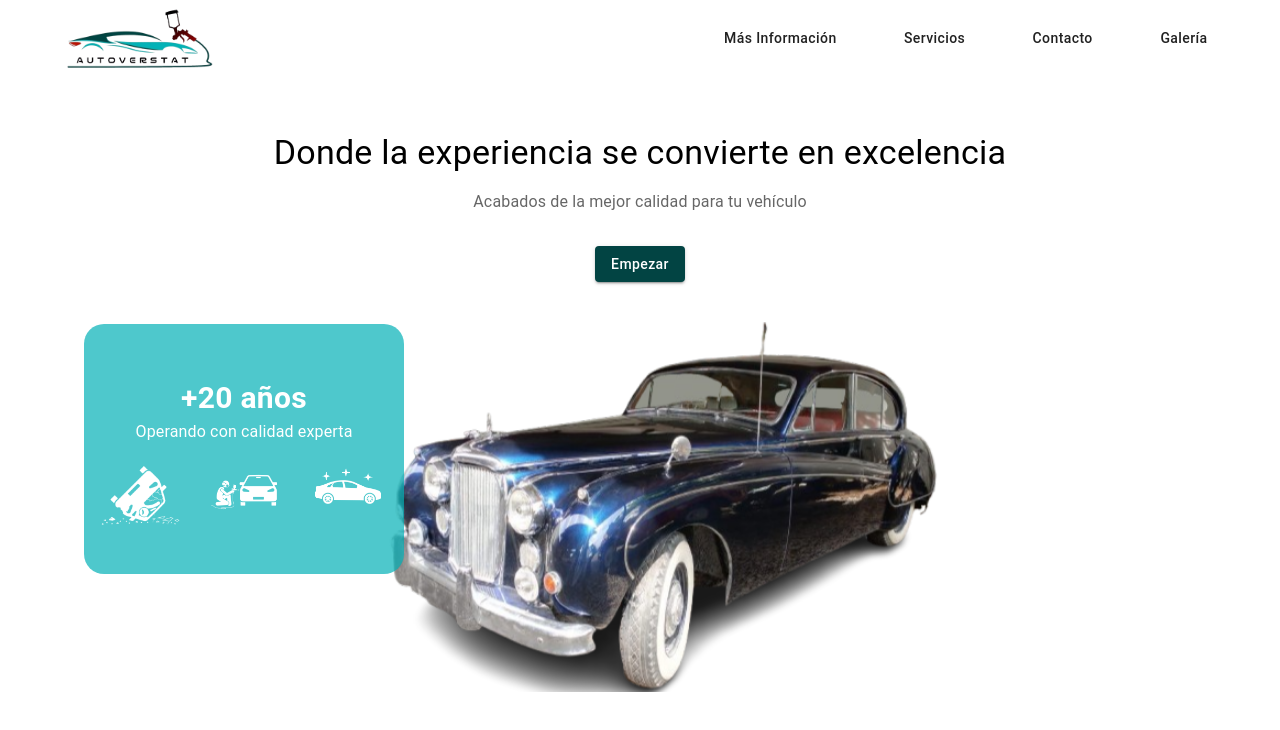
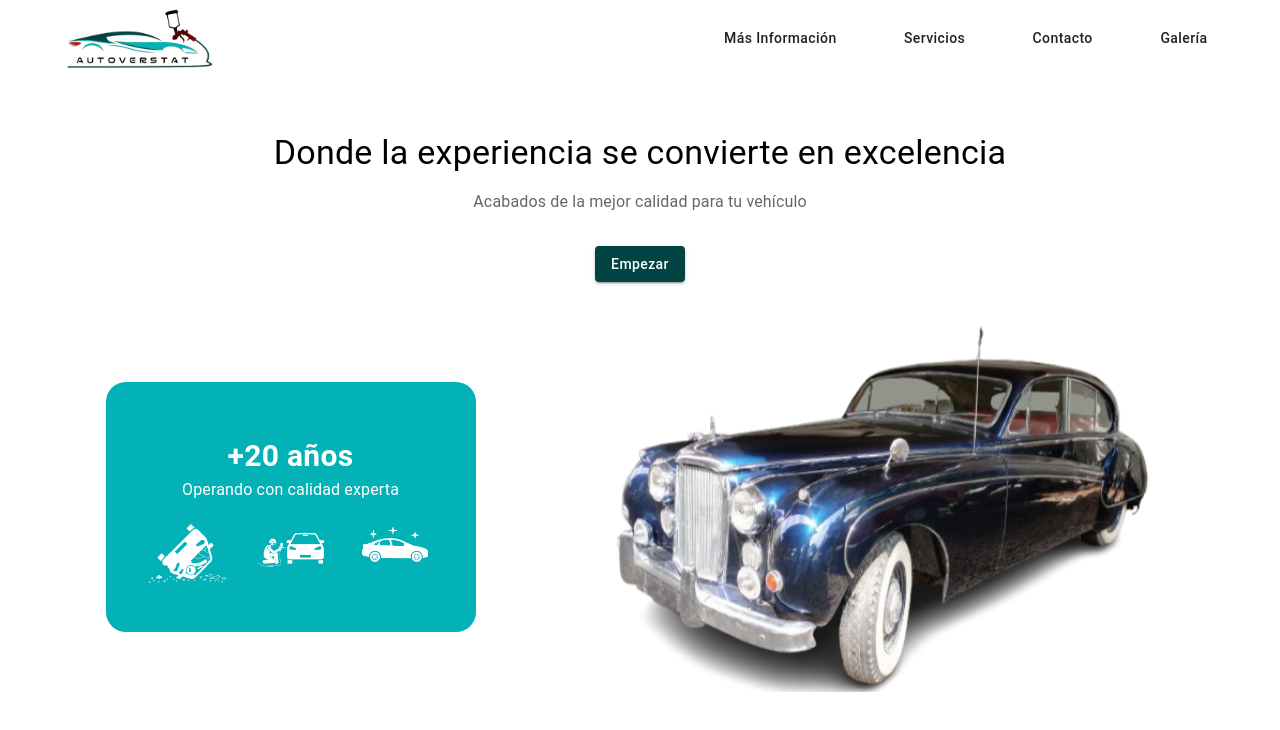
Before and after one commit to jdmc-unah/Autoverstat, a React (Vite) app in the folder autoverstat/: page / in a window 1280 px wide. Shown: the top 730 px of the page. Built offline with nearby package versions, Linux system fonts and the light colour scheme.

Commit message:
diseño movil para welcome

```diff
--- a/autoverstat/src/components/welcome_section/FadeImage.jsx
+++ b/autoverstat/src/components/welcome_section/FadeImage.jsx
@@ -14,10 +14,10 @@ const FadeImage = () => {
 
     return () => clearInterval(intervalo); // Limpieza al desmontar
   }, []);
-// backgroundColor: 'var(--bg-secondary)'
+
   return (
-    <Box sx={{ position: 'relative', width: 600, height: 370,
-    overflow: 'hidden' , paddingLeft:2,  borderRadius: 3}}>
+    <Box sx={{ position: 'relative', minWidth:300, width: 600, height: 370,
+    overflow: 'hidden' ,  borderRadius: 3}}>
 
       <Fade in={mostrarPrimera} timeout={1000}>
         <Box
--- a/autoverstat/src/components/welcome_section/Welcome.jsx
+++ b/autoverstat/src/components/welcome_section/Welcome.jsx
@@ -23,7 +23,7 @@ const Welcome =()=>{
 
 
 
-            <Box sx={{display:'flex', justifyContent:'space-around', alignItems: 'center', mt:5,
+            <Box sx={{display:'flex', justifyContent:'space-around', alignItems: 'center', mt:5, padding: 0,
                  position: 'relative', //TODO > este cambia con vista phone
             }}>
                 <Years />
--- a/autoverstat/src/components/welcome_section/Years.jsx
+++ b/autoverstat/src/components/welcome_section/Years.jsx
@@ -3,19 +3,22 @@ import Typography from '@mui/material/Typography'
 import collision from '../../assets/icons/collision.png'
 import paint from '../../assets/icons/touchup.png'
 import car from '../../assets/icons/new-car.png'
+import { useTheme } from '@emotion/react'
+import { useMediaQuery } from '@mui/material'
 
 const Years = ()=>{
 
+    const theme = useTheme();
+    const isMobile = useMediaQuery(theme.breakpoints.down('md'))
+    const mobileStyles =  { display:'flex', flexDirection:'column', justifyContent:'center' ,
+    backgroundColor: 'var(--bg-secondary-trans)', borderRadius: 5, position: 'absolute', top:70, zIndex: 10,}
+    const largeStyles =  { display:'flex', flexDirection:'column', justifyContent:'center' ,
+    backgroundColor: 'var(--bg-secondary)', borderRadius: 5, mr: 2}
+
+
     return(
-        <Box height={250} width={320}
-        sx={{ display:'flex', flexDirection:'column', justifyContent:'center' , backgroundColor: 'var(--bg-secondary)', borderRadius: 5,
-
-            //TODO > esto debe cambiar solo para la vista de -900 px ademas del color de fondo que debe ser opaco
-            position: 'absolute',
-            top:2,
-            left: 20,
-            zIndex: 10,
-         }} >
+        <Box height={ isMobile ? 200 : 250} width={ isMobile ?  '90%' : 370}
+        sx={  isMobile ? mobileStyles : largeStyles} >
             <Typography fontSize={30} fontWeight={'bold'}  textAlign={'center'} variant="body1" color="var(--txt-light)" >
                 +20 años
             </Typography>
--- a/autoverstat/styles.css
+++ b/autoverstat/styles.css
@@ -7,7 +7,8 @@ html, body {
 
 :root{
     --bg-primary: #024443;
-    --bg-secondary: #03b1b7b3;
+    --bg-secondary: #03b2b7;
+    --bg-secondary-trans: #03b1b7b3;
     /* --bg-secondary: #03b2b7; */
     /* --bg-secondary-trans: #03b1b757; */
     --txt-light:  #ffffff;
```
